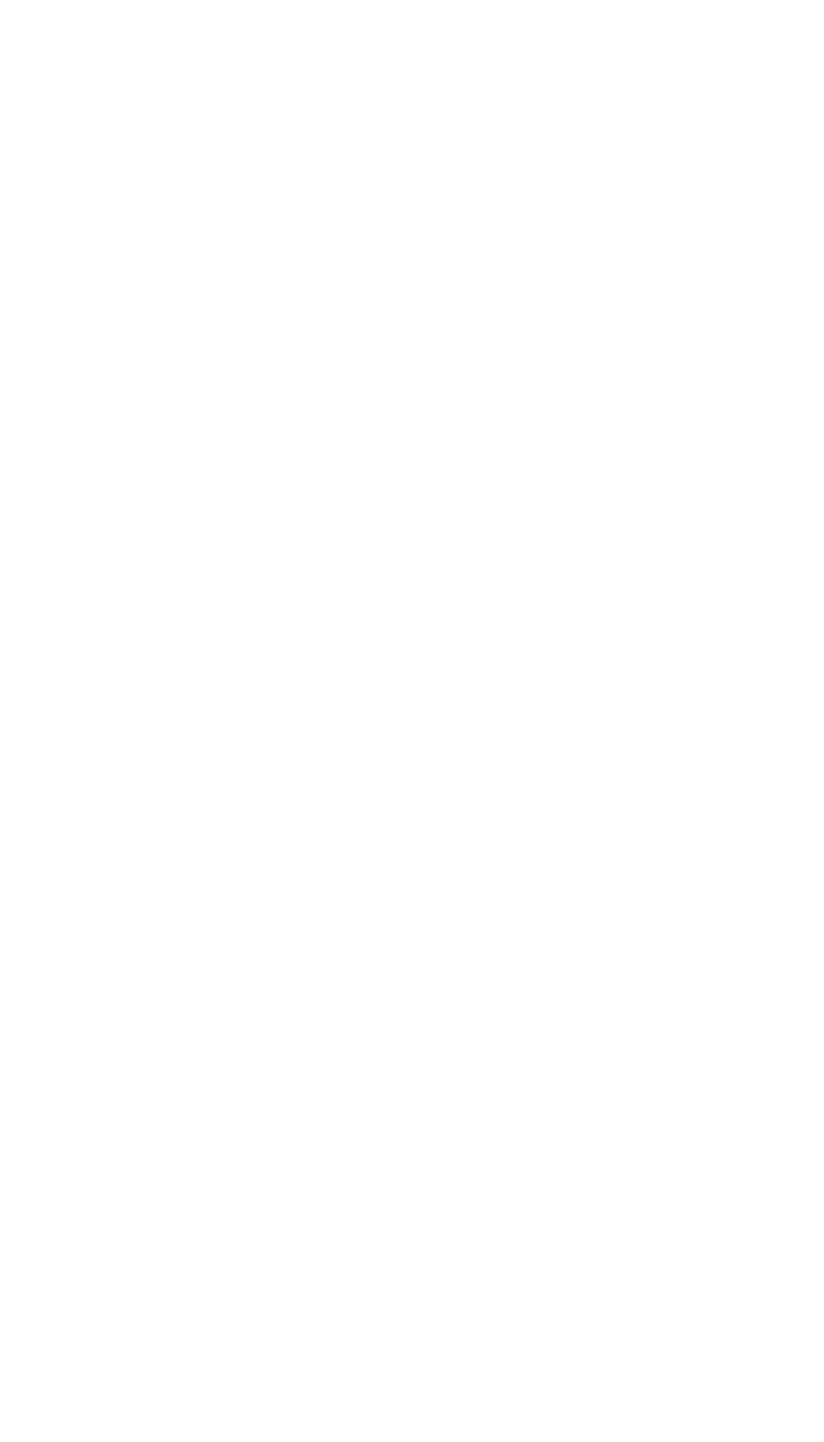
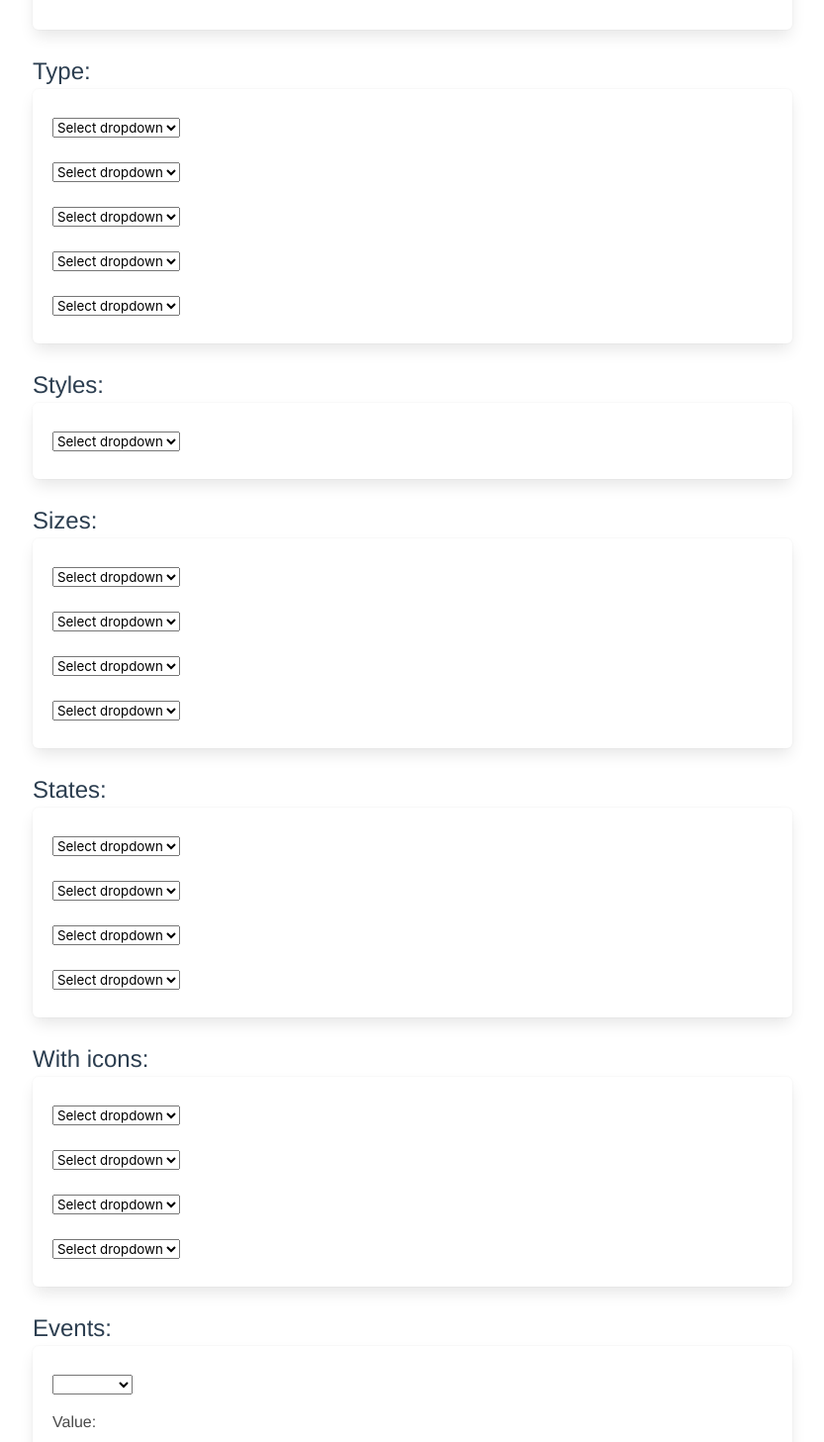
Before and after one commit to vue-bulma/bulma-ui, a Vue app: page /form/select in a window 1280 px wide. Shown: the part 353-1810 px from the top of the page at 99% size, without its empty margins (223-1056 px from the left). Before the commit the page ends 800 px from the top, so only its background shows below. Built offline with nearby package versions, Linux system fonts and the light colour scheme.

Commit message:
feat: add component form/Select

```diff
--- /dev/null
+++ b/examples/components/form/Select.vue
@@ -0,0 +1,189 @@
+<template>
+  <div class="container">
+    <span id="basic" class="title">Basic:</span>
+
+    <vb-box>
+      <vb-select :value="model">
+        <option>Select dropdown</option>
+        <option>With options</option>
+      </vb-select>
+    </vb-box>
+
+    <span id="multiple" class="title">Multiple:</span>
+
+    <vb-box>
+      <vb-select multiple lines="8" :value="[model]">
+        <option value="Argentina">Argentina</option>
+        <option value="Bolivia">Bolivia</option>
+        <option value="Brazil">Brazil</option>
+        <option value="Chile">Chile</option>
+        <option value="Colombia">Colombia</option>
+        <option value="Ecuador">Ecuador</option>
+        <option value="Guyana">Guyana</option>
+        <option value="Paraguay">Paraguay</option>
+        <option value="Peru">Peru</option>
+        <option value="Suriname">Suriname</option>
+        <option value="Uruguay">Uruguay</option>
+        <option value="Venezuela">Venezuela</option>
+      </vb-select>
+    </vb-box>
+
+    <span id="type" class="title">Type:</span>
+
+    <vb-box>
+      <vb-select type="primary" :value="model">
+        <option>Select dropdown</option>
+        <option>With options</option>
+      </vb-select>
+      <vb-select type="info" :value="model">
+        <option>Select dropdown</option>
+        <option>With options</option>
+      </vb-select>
+      <vb-select type="success" :value="model">
+        <option>Select dropdown</option>
+        <option>With options</option>
+      </vb-select>
+      <vb-select type="warning" :value="model">
+        <option>Select dropdown</option>
+        <option>With options</option>
+      </vb-select>
+      <vb-select type="danger" :value="model">
+        <option>Select dropdown</option>
+        <option>With options</option>
+      </vb-select>
+    </vb-box>
+
+    <span id="styles" class="title">Styles:</span>
+
+    <vb-box>
+      <vb-select rounded :value="model">
+        <option>Select dropdown</option>
+        <option>With options</option>
+      </vb-select>
+    </vb-box>
+
+    <span id="sizes" class="title">Sizes:</span>
+
+    <vb-box>
+      <vb-select size="small" :value="model">
+        <option>Select dropdown</option>
+        <option>With options</option>
+      </vb-select>
+      <vb-select :value="model">
+        <option>Select dropdown</option>
+        <option>With options</option>
+      </vb-select>
+      <vb-select size="medium" :value="model">
+        <option>Select dropdown</option>
+        <option>With options</option>
+      </vb-select>
+      <vb-select size="large" :value="model">
+        <option>Select dropdown</option>
+        <option>With options</option>
+      </vb-select>
+    </vb-box>
+
+    <span id="states" class="title">States:</span>
+
+    <vb-box>
+      <vb-select :value="model">
+        <option>Select dropdown</option>
+        <option>With options</option>
+      </vb-select>
+      <vb-select state="hovered" :value="model">
+        <option>Select dropdown</option>
+        <option>With options</option>
+      </vb-select>
+      <vb-select state="focused" :value="model">
+        <option>Select dropdown</option>
+        <option>With options</option>
+      </vb-select>
+      <vb-select loading :value="model">
+        <option>Select dropdown</option>
+        <option>With options</option>
+      </vb-select>
+    </vb-box>
+
+    <span id="icons" class="title">With icons:</span>
+
+    <vb-box>
+      <vb-select size="small" prefix="fa fa-home" :value="model">
+        <option>Select dropdown</option>
+        <option>With options</option>
+      </vb-select>
+      <vb-select prefix="fa fa-home" :value="model">
+        <option>Select dropdown</option>
+        <option>With options</option>
+      </vb-select>
+      <vb-select size="medium" prefix="fa fa-home" :value="model">
+        <option>Select dropdown</option>
+        <option>With options</option>
+      </vb-select>
+      <vb-select size="large" prefix="fa fa-home" :value="model">
+        <option>Select dropdown</option>
+        <option>With options</option>
+      </vb-select>
+    </vb-box>
+
+    <span id="events" class="title">Events:</span>
+
+    <vb-box>
+      <vb-select v-model="value" @focus="handleFocus" @blur="handleBlur">
+        <option v-for="item in options" :key="item.value" :value="item.value">
+          {{item.label}}
+        </option>
+      </vb-select>
+
+      <div>
+        Value: {{value}}
+      </div>
+      <div>
+        This Select on: {{placeholder}}!
+      </div>
+    </vb-box>
+
+    <vb-box>
+      <vb-select multiple v-model="multiple" @focus="handleFocus" @blur="handleBlur">
+        <option v-for="item in options" :key="item.value" :value="item.value">
+          {{item.label}}
+        </option>
+      </vb-select>
+
+      <div>
+        Value: {{multiple}}
+      </div>
+    </vb-box>
+  </div>
+</template>
+
+<script>
+export default {
+  name: 'Select',
+  data() {
+    return {
+      model: 'Select dropdown',
+      placeholder: 'Blurred',
+      value: null,
+      multiple: [],
+      options: [{ label: 'Beijing', value: 1 }, { label: 'Shanghai', value: 2 }]
+    }
+  },
+  methods: {
+    change(value) {
+      this.value = value
+    },
+    handleFocus() {
+      this.placeholder = 'Focused'
+    },
+    handleBlur() {
+      this.placeholder = 'Blurred'
+    }
+  }
+}
+</script>
+
+<style lang="scss">
+option:not(:last-child) {
+  margin: 0 !important;
+}
+</style>
--- a/examples/router.js
+++ b/examples/router.js
@@ -45,6 +45,11 @@ export default new Router({
       path: '/form/textarea',
       name: 'Textarea',
       component: () => import('./components/form/Textarea')
+    },
+    {
+      path: '/form/select',
+      name: 'Select',
+      component: () => import('./components/form/Select')
     }
   ]
 })
--- /dev/null
+++ b/src/components/form/Select.vue
@@ -0,0 +1,112 @@
+<template>
+  <div :class="{ control: true, 'has-icons-left': !!prefix }">
+    <div :class="classes">
+      <select
+        v-model="currentValue"
+        v-bind="$attrs"
+        :multiple="multiple"
+        :size="lines"
+        :class="selectClass"
+        @focus="handleFocus"
+        @blur="handleBlur"
+        @change="handleChange"
+      >
+        <slot></slot>
+      </select>
+
+      <vb-icon :type="prefix" :size="size"></vb-icon>
+    </div>
+  </div>
+</template>
+
+<script>
+import VbIcon from '../elements/Icon'
+import { equal } from '../../utils'
+
+export default {
+  name: 'VbSelect',
+  model: {
+    prop: 'value',
+    event: 'change'
+  },
+  components: { VbIcon },
+  props: {
+    multiple: Boolean,
+    rounded: Boolean,
+    loading: Boolean,
+    prefix: String,
+    placeholder: String,
+    value: {
+      required: true
+    },
+    lines: {
+      type: [String, Number],
+      validator(value) {
+        return +value
+      }
+    },
+    type: {
+      type: String,
+      validator(value) {
+        return ['primary', 'info', 'success', 'warning', 'danger'].includes(
+          value
+        )
+      }
+    },
+    size: {
+      type: String,
+      validator(value) {
+        return ['small', 'normal', 'medium', 'large'].includes(value)
+      }
+    },
+    state: {
+      type: String,
+      validator(value) {
+        return ['focused', 'hovered', 'loading'].includes(value)
+      }
+    }
+  },
+  computed: {
+    classes() {
+      const { type, size, rounded, multiple, loading } = this
+      return {
+        select: true,
+        'is-multiple': multiple,
+        [`is-${type}`]: !!type,
+        [`is-${size}`]: !!size,
+        'is-rounded': rounded,
+        'is-loading': loading
+      }
+    },
+    selectClass() {
+      const { state } = this
+      return {
+        [`is-${state}`]: !!state
+      }
+    }
+  },
+  data() {
+    return {
+      currentValue: this.value
+    }
+  },
+  watch: {
+    value(data) {
+      if (!equal(this.currentValue, data)) {
+        this.currentValue = data
+      }
+    }
+  },
+  methods: {
+    handleChange() {
+      this.$emit('change', this.currentValue)
+    },
+    handleFocus(event) {
+      this.$emit('focus', event)
+    },
+    handleBlur(event) {
+      this.$emit('blur', event)
+    }
+  }
+}
+</script>
--- a/src/index.js
+++ b/src/index.js
@@ -9,6 +9,7 @@ import ButtonsList from './components/elements/ButtonsList'
 import Image from './components/elements/Image'
 import Input from './components/form/Input'
 import Textarea from './components/form/Textarea'
+import Select from './components/form/Select'
 
 const components = [
   Box,
@@ -21,7 +22,8 @@ const components = [
   ButtonsList,
   Image,
   Input,
-  Textarea
+  Textarea,
+  Select
 ]
 
 const install = function(Vue) {
--- /dev/null
+++ b/src/utils/index.js
@@ -0,0 +1,11 @@
+export function equal(a, b) {
+  // see: https://stackoverflow.com/questions/3115982/how-to-check-if-two-arrays-are-equal-with-javascript
+  if (a === b) return true
+  if (!(a instanceof Array)) return false
+  if (!(b instanceof Array)) return false
+  if (a.length !== b.length) return false
+  for (let i = 0; i !== a.length; ++i) {
+    if (a[i] !== b[i]) return false
+  }
+  return true
+}
```
